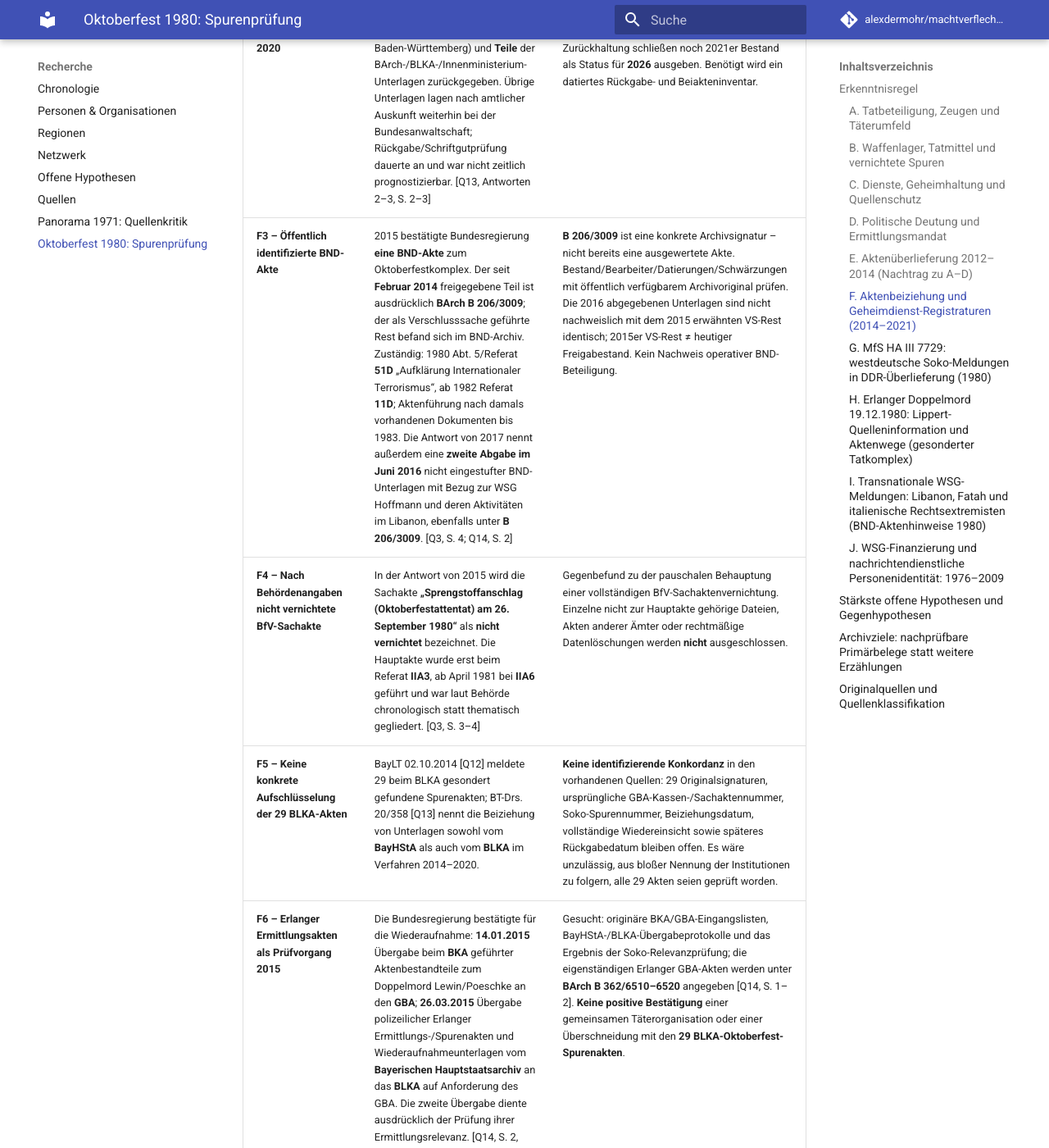
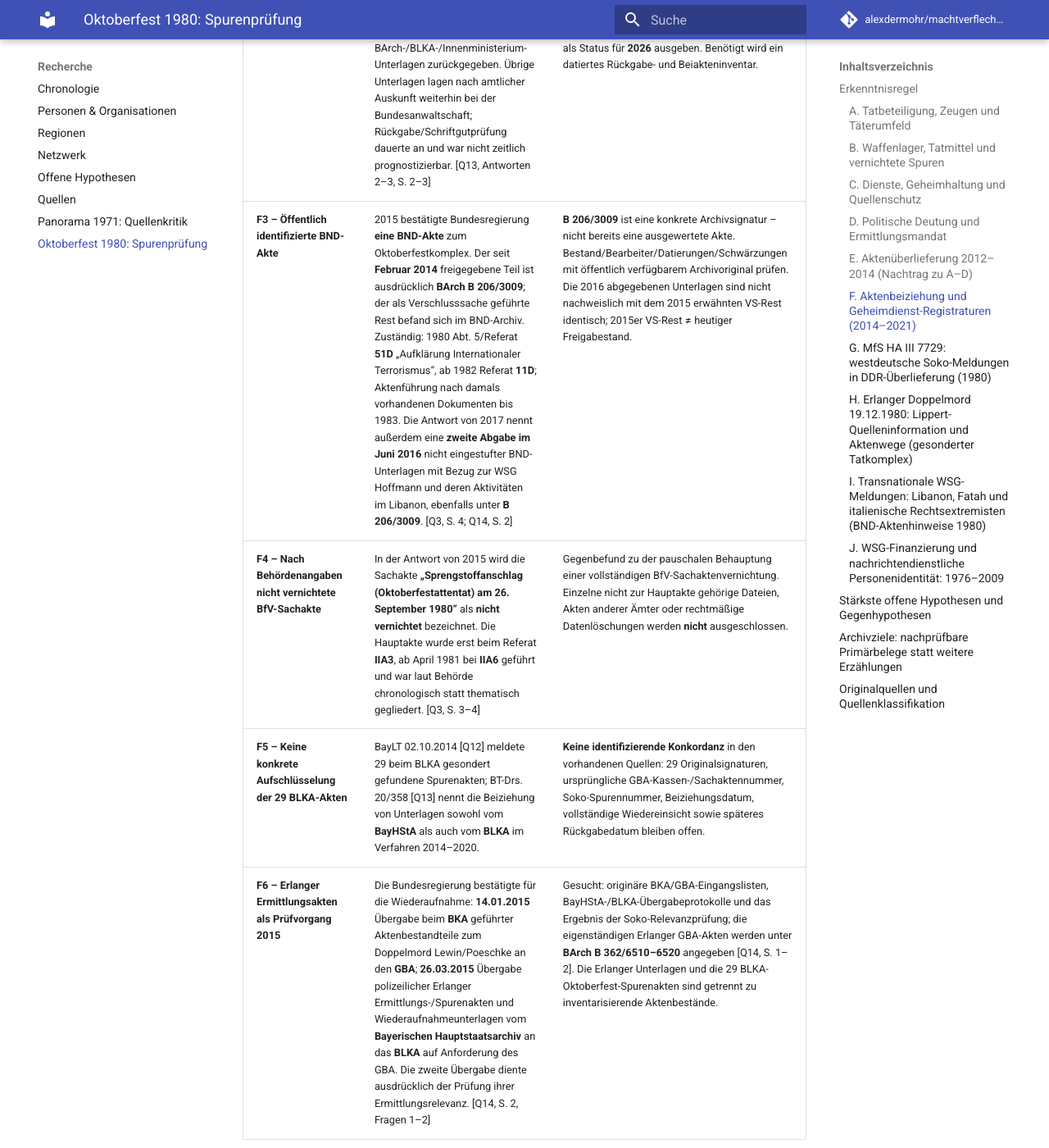
Before and after one commit to alexdermohr/machtverflechtungen, an MkDocs documentation site: the page built from docs/quellen/oktoberfestattentat-1980-spurenpruefung.md, in a window 1280 px wide and 1400 px high, scrolled down 8006 px. Shown: the whole window at 82% size. Built offline with MkDocs 1.6.1 and Material for MkDocs 9.7.7, drawn with Linux system fonts in a browser that asks for light colours; comment, search, counter and statistics services are not loaded; some of the changed text lies outside the part shown.

Commit message:
docs: quellenkritische Gegenproben ohne pauschale Negativfloskeln

```diff
--- a/docs/quellen/oktoberfestattentat-1980-spurenpruefung.md
+++ b/docs/quellen/oktoberfestattentat-1980-spurenpruefung.md
@@ -30,9 +30,9 @@
 | --- | --- | --- |
 | **B1 – Lembke-Hinweise schon 27./28.09.1980** | Mitglieder der rechtsterroristischen Roeder-Gruppe nannten Lembkes Depots; Staatsanwaltschaft und Polizei durchsuchten sein Umfeld am 29.09. ohne Fund. Die Hinweise enthielten keinen konkreten Tatbezug zu Köhler. [Q2, S. 5] | Fernschreiben, Suchplan, Ermittlungsakte `10 Js 318/80` und später gefundenes Depotverzeichnis geografisch vergleichen. |
 | **B2 – 1981 entdeckte Waffenlager** | Nach einem Zufallsfund 26.10.1981 zeigte eine spätere Suche ein größeres Depotnetz. Lembke wollte 30.10.1981 ein als „Depot 82“ bezeichnetes Versteck nicht lokalisieren, da andere Personen belastet werden könnten. [Q2, S. 5] | Was wäre belastet worden: Waffenbesitz, Diebstahl, politische Organisation oder Anschlag? Originalvernehmung und Suchakten sind nötig. |
-| **B3 – „Spur 253“ nicht in der Sachakte** | Bundesregierung 2014 bestätigt die Nichtaufnahme in den Schlussbericht und die Sachakte mit Begründung: kein nachgewiesener Zusammenhang. [Q2, S. 6] | Spurensonderakten und damaliger Aktenführungsmaßstab. Faktische Nichtaufnahme belegt nicht automatisch absichtliche Vertuschung. |
+| **B3 – „Spur 253“ nicht in der Sachakte** | Bundesregierung 2014 bestätigt die Nichtaufnahme in den Schlussbericht und die Sachakte mit Begründung: kein nachgewiesener Zusammenhang. [Q2, S. 6] | Spurensonderakten und damaliger Aktenführungsmaßstab. |
 | **B4 – Herkunft der Depotmunition** | Regierung 2014: überwiegender Bestand über das Delaborierungswerk **Dragahn**, aus dem Material 1975–1980 entwendet wurde; zahlreiche ursprüngliche Bundeswehr-Lieferungen sind dokumentiert. [Q2, S. 10] | Material- und Inventarkette nachweisen. Bundeswehrherkunft belegt **weder offizielle Lieferung noch NATO-/Stay-behind-Auftrag**. |
-| **B5 – Vernichtete Asservate** | 48 Zigaretten-/Zigarillokippen aus Köhlers Pkw wurden bereits im Februar 1981 vernichtet; 1997 vernichtete man weitere Asservate einschließlich Metallsplitter. Zigaretten und Hand waren 1997 nicht mehr unter diesen Asservaten. [Q2, S. 6–7] | Vorherige Foto-, Serologie-, Fingerabdruck- und Materialgutachten sowie Vernichtungsverfügungen ermitteln. Der Verlust verhindert spätere Tests, beweist keinen Täterkreis. |
+| **B5 – Vernichtete Asservate** | 48 Zigaretten-/Zigarillokippen aus Köhlers Pkw wurden bereits im Februar 1981 vernichtet; 1997 vernichtete man weitere Asservate einschließlich Metallsplitter. Zigaretten und Hand waren 1997 nicht mehr unter diesen Asservaten. [Q2, S. 6–7] | Vorherige Foto-, Serologie-, Fingerabdruck- und Materialgutachten sowie Vernichtungsverfügungen ermitteln. Die Vernichtung begrenzt die heute möglichen Nachtests. |
 | **B6 – Das Handfragment** | Eine abgetrennte Hand wurde erfasst; endgültiger Verbleib ungeklärt. 2020 wurde als plausible Erklärung spätere Einäscherung mit Köhlers Leichnam genannt. Eingangs-/Auftragsbuch der Serologie enthält keine entsprechende Eintragung. [Q7, S. 3] | Fingerabdruckzuordnung, Institutspfad und Krematoriumakten. Behauptungen eines Diebstahls oder einer eindeutig zweiten Täterhand werden nicht durch das bloße Fehlen gestützt. |
 | **B7 – 100-DM-Schein, „ZÜND“-Notiz** | 2020: Tatortspur 403 war schon 1980 an die Bank zurückgegeben worden; Verfasser laut Ermittlungen ein Zeuge, der die Worte am 28.09. nach Medienberichten notierte. [Q7, S. 3] | Original-Schein, Spurnummer, Aussagen vor Rückgabe; kein belegter Code oder Tatplan. |
 | **B8 – Nicht festgestellte Sprengstoffherkunft** | Bundesregierung 2020: Herkunft einzelner Bombenkomponenten nicht zurückverfolgbar; nach ihrer Bewertung verfügte Köhler über Kenntnisse, Werkraum und dortige Spuren. [Q6, S. 2–3] | Analytische Labororiginale und Beschaffungswege. Nichtbestimmte Herkunft allein weist nicht auf Lembke-Depots oder staatliche Bezugsquellen. |
@@ -86,10 +86,10 @@
 | --- | --- | --- |
 | **F1 – BayLfV-/BfV-/BND-Beiziehung 2014–2020** | [BT-Drs. 20/358, Antwort 1, S. 1–2] zählt das **BayLfV**, andere Landesämter, **BfV**, **BND**, BLKA, BayHStA, Bundesarchiv, Innenministerium und zahlreiche weitere Stellen als Quellen tatsächlich beigezogener Akten/Unterlagen des wiederaufgenommenen Verfahrens auf. [Q13] | Das ist **nicht dieselbe Behauptung** wie die negative Auskunft des BayLfV zu Daten von 1980 gegenüber dem GBA im Jahr 2011 [Q2]. Die 2021er Antwort nennt **keine** gelieferten BayLfV-Einzelakten, Zugangszeiten, Seitenzahlen und kein Inventar der **29 BLKA-Spurenakten**. |
 | **F2 – Aktenrückgabe nach Einstellung 2020** | Ende **2021** waren bestimmte Beiziehungen (u. a. StA Memmingen und Marburg, Archiv Baden-Württemberg) und **Teile** der BArch-/BLKA-/Innenministerium-Unterlagen zurückgegeben. Übrige Unterlagen lagen nach amtlicher Auskunft weiterhin bei der Bundesanwaltschaft; Rückgabe/Schriftgutprüfung dauerte an und war nicht zeitlich prognostizierbar. [Q13, Antworten 2–3, S. 2–3] | Die Begriffe **Original**, **Kopie**, **digitale Übersendung** und **Vor-Ort-Sichtung** unterscheiden; weder auf rechtswidrige Zurückhaltung schließen noch 2021er Bestand als Status für **2026** ausgeben. Benötigt wird ein datiertes Rückgabe- und Beiakteninventar. |
-| **F3 – Öffentlich identifizierte BND-Akte** | 2015 bestätigte Bundesregierung **eine BND-Akte** zum Oktoberfestkomplex. Der seit **Februar 2014** freigegebene Teil ist ausdrücklich **BArch B 206/3009**; der als Verschlusssache geführte Rest befand sich im BND-Archiv. Zuständig: 1980 Abt. 5/Referat **51D** „Aufklärung Internationaler Terrorismus“, ab 1982 Referat **11D**; Aktenführung nach damals vorhandenen Dokumenten bis 1983. Die Antwort von 2017 nennt außerdem eine **zweite Abgabe im Juni 2016** nicht eingestufter BND-Unterlagen mit Bezug zur WSG Hoffmann und deren Aktivitäten im Libanon, ebenfalls unter **B 206/3009**. [Q3, S. 4; Q14, S. 2] | **B 206/3009** ist eine konkrete Archivsignatur – nicht bereits eine ausgewertete Akte. Bestand/Bearbeiter/Datierungen/Schwärzungen mit öffentlich verfügbarem Archivoriginal prüfen. Die 2016 abgegebenen Unterlagen sind nicht nachweislich mit dem 2015 erwähnten VS-Rest identisch; 2015er VS-Rest ≠ heutiger Freigabestand. Kein Nachweis operativer BND-Beteiligung. |
+| **F3 – Öffentlich identifizierte BND-Akte** | 2015 bestätigte Bundesregierung **eine BND-Akte** zum Oktoberfestkomplex. Der seit **Februar 2014** freigegebene Teil ist ausdrücklich **BArch B 206/3009**; der als Verschlusssache geführte Rest befand sich im BND-Archiv. Zuständig: 1980 Abt. 5/Referat **51D** „Aufklärung Internationaler Terrorismus“, ab 1982 Referat **11D**; Aktenführung nach damals vorhandenen Dokumenten bis 1983. Die Antwort von 2017 nennt außerdem eine **zweite Abgabe im Juni 2016** nicht eingestufter BND-Unterlagen mit Bezug zur WSG Hoffmann und deren Aktivitäten im Libanon, ebenfalls unter **B 206/3009**. [Q3, S. 4; Q14, S. 2] | **B 206/3009** ist eine konkrete Archivsignatur – nicht bereits eine ausgewertete Akte. Bestand/Bearbeiter/Datierungen/Schwärzungen mit öffentlich verfügbarem Archivoriginal prüfen. Die 2016 abgegebenen Unterlagen sind nicht nachweislich mit dem 2015 erwähnten VS-Rest identisch; 2015er VS-Rest ≠ heutiger Freigabestand. |
 | **F4 – Nach Behördenangaben nicht vernichtete BfV-Sachakte** | In der Antwort von 2015 wird die Sachakte **„Sprengstoffanschlag (Oktoberfestattentat) am 26. September 1980“** als **nicht vernichtet** bezeichnet. Die Hauptakte wurde erst beim Referat **IIA3**, ab April 1981 bei **IIA6** geführt und war laut Behörde chronologisch statt thematisch gegliedert. [Q3, S. 3–4] | Gegenbefund zu der pauschalen Behauptung einer vollständigen BfV-Sachaktenvernichtung. Einzelne nicht zur Hauptakte gehörige Dateien, Akten anderer Ämter oder rechtmäßige Datenlöschungen werden **nicht** ausgeschlossen. |
-| **F5 – Keine konkrete Aufschlüsselung der 29 BLKA-Akten** | BayLT 02.10.2014 [Q12] meldete 29 beim BLKA gesondert gefundene Spurenakten; BT-Drs. 20/358 [Q13] nennt die Beiziehung von Unterlagen sowohl vom **BayHStA** als auch vom **BLKA** im Verfahren 2014–2020. | **Keine identifizierende Konkordanz** in den vorhandenen Quellen: 29 Originalsignaturen, ursprüngliche GBA-Kassen-/Sachaktennummer, Soko-Spurennummer, Beiziehungsdatum, vollständige Wiedereinsicht sowie späteres Rückgabedatum bleiben offen. Es wäre unzulässig, aus bloßer Nennung der Institutionen zu folgern, alle 29 Akten seien geprüft worden. |
-| **F6 – Erlanger Ermittlungsakten als Prüfvorgang 2015** | Die Bundesregierung bestätigte für die Wiederaufnahme: **14.01.2015** Übergabe beim **BKA** geführter Aktenbestandteile zum Doppelmord Lewin/Poeschke an den **GBA**; **26.03.2015** Übergabe polizeilicher Erlanger Ermittlungs-/Spurenakten und Wiederaufnahmeunterlagen vom **Bayerischen Hauptstaatsarchiv** an das **BLKA** auf Anforderung des GBA. Die zweite Übergabe diente ausdrücklich der Prüfung ihrer Ermittlungsrelevanz. [Q14, S. 2, Fragen 1–2] | Gesucht: originäre BKA/GBA-Eingangslisten, BayHStA-/BLKA-Übergabeprotokolle und das Ergebnis der Soko-Relevanzprüfung; die eigenständigen Erlanger GBA-Akten werden unter **BArch B 362/6510–6520** angegeben [Q14, S. 1–2]. **Keine positive Bestätigung** einer gemeinsamen Täterorganisation oder einer Überschneidung mit den **29 BLKA-Oktoberfest-Spurenakten**. |
+| **F5 – Keine konkrete Aufschlüsselung der 29 BLKA-Akten** | BayLT 02.10.2014 [Q12] meldete 29 beim BLKA gesondert gefundene Spurenakten; BT-Drs. 20/358 [Q13] nennt die Beiziehung von Unterlagen sowohl vom **BayHStA** als auch vom **BLKA** im Verfahren 2014–2020. | **Keine identifizierende Konkordanz** in den vorhandenen Quellen: 29 Originalsignaturen, ursprüngliche GBA-Kassen-/Sachaktennummer, Soko-Spurennummer, Beiziehungsdatum, vollständige Wiedereinsicht sowie späteres Rückgabedatum bleiben offen. |
+| **F6 – Erlanger Ermittlungsakten als Prüfvorgang 2015** | Die Bundesregierung bestätigte für die Wiederaufnahme: **14.01.2015** Übergabe beim **BKA** geführter Aktenbestandteile zum Doppelmord Lewin/Poeschke an den **GBA**; **26.03.2015** Übergabe polizeilicher Erlanger Ermittlungs-/Spurenakten und Wiederaufnahmeunterlagen vom **Bayerischen Hauptstaatsarchiv** an das **BLKA** auf Anforderung des GBA. Die zweite Übergabe diente ausdrücklich der Prüfung ihrer Ermittlungsrelevanz. [Q14, S. 2, Fragen 1–2] | Gesucht: originäre BKA/GBA-Eingangslisten, BayHStA-/BLKA-Übergabeprotokolle und das Ergebnis der Soko-Relevanzprüfung; die eigenständigen Erlanger GBA-Akten werden unter **BArch B 362/6510–6520** angegeben [Q14, S. 1–2]. Die Erlanger Unterlagen und die 29 BLKA-Oktoberfest-Spurenakten sind getrennt zu inventarisierende Aktenbestände. |
 
 **Zeitlich entkoppelte amtliche Bestandsaussagen:**
 
```
Also changed, not shown: other parts of docs/quellen/oktoberfestattentat-1980-spurenpruefung.md (+4 -4 lines).
